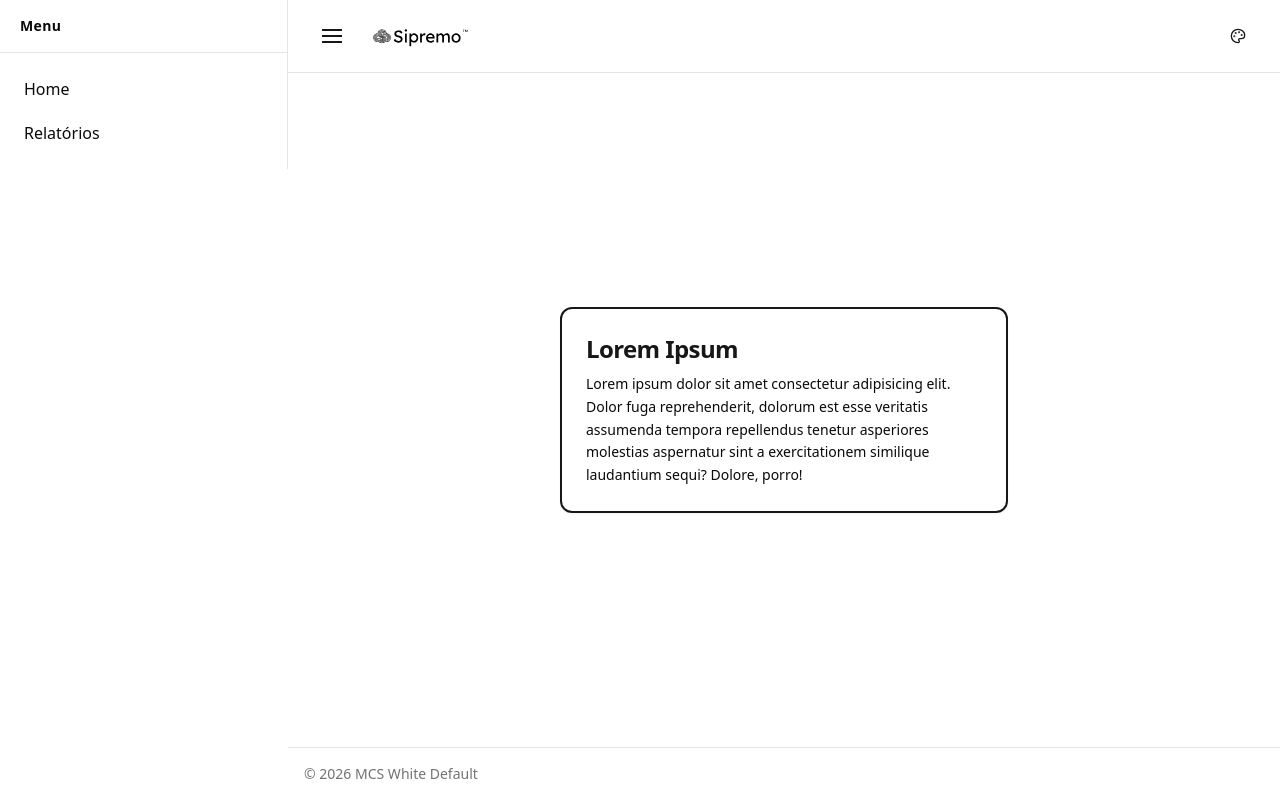
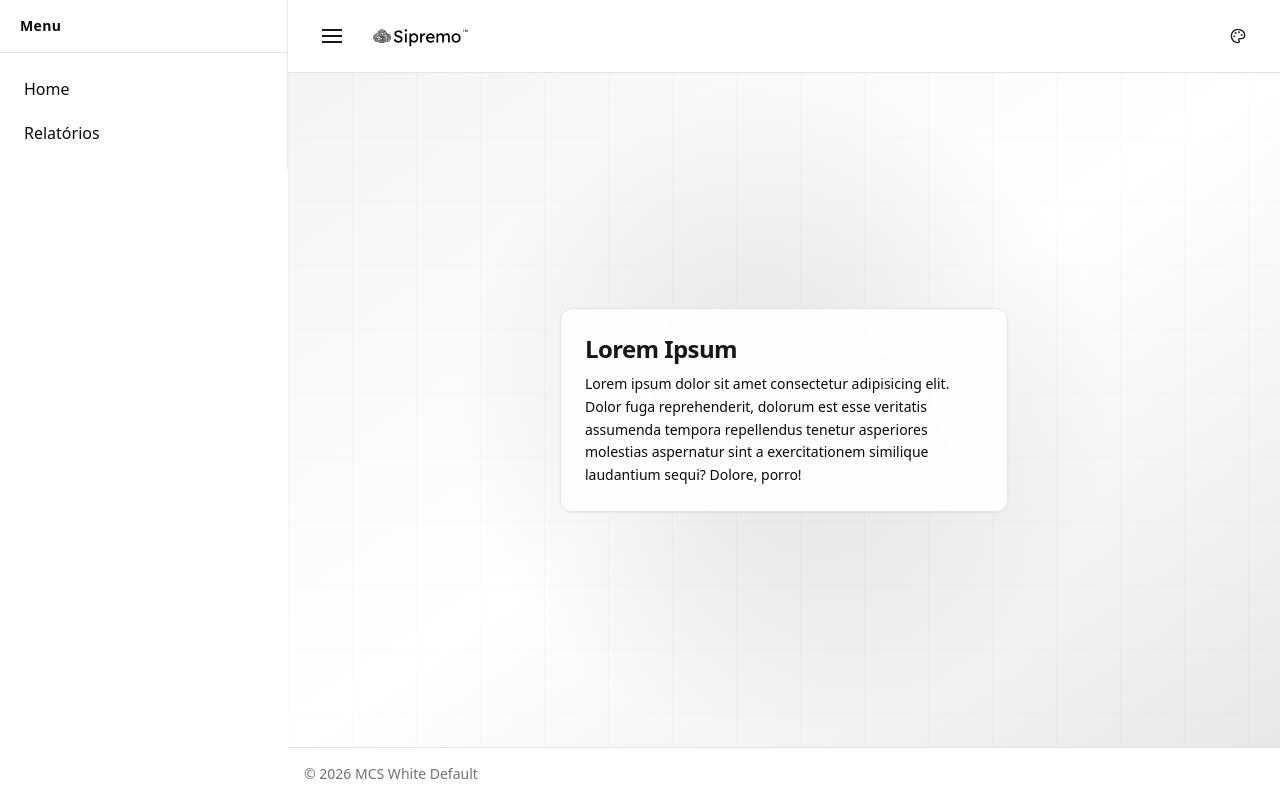
Before and after one commit to gustavosilva-sipremo/mcs-white-label-front, a React (Vite) app: page / in a window 1280 px wide. Built offline with nearby package versions, Linux system fonts and the light colour scheme.

Commit message:
UI Home improvement

```diff
--- a/src/core/renders/HomeRenderer.tsx
+++ b/src/core/renders/HomeRenderer.tsx
@@ -11,9 +11,34 @@ export function HomeRenderer() {
   }
 
   return (
-    <section className="flex flex-1 flex-col items-center justify-center gap-6 px-4">
+    <section className="relative flex flex-1 flex-col items-center justify-center px-4 overflow-hidden">
+      {/* Background pattern */}
+      <div aria-hidden className="pointer-events-none absolute inset-0">
+        {/* Base */}
+        <div className="absolute inset-0 bg-background" />
+
+        {/* Glow central */}
+        <div className="absolute inset-0 bg-[radial-gradient(circle_at_center,hsl(var(--primary)/0.12),transparent_55%)] dark:bg-[radial-gradient(circle_at_center,hsl(var(--primary)/0.2),transparent_60%)]" />
+
+        {/* Gradiente ambiente */}
+        <div className="absolute inset-0 bg-gradient-to-br from-primary/5 via-transparent to-primary/10 dark:from-primary/10 dark:to-primary/20" />
+
+        {/* Grid refinado */}
+        <div
+          className="absolute inset-0 opacity-[0.08] dark:opacity-[0.12]"
+          style={{
+            backgroundImage: `
+              linear-gradient(to right, hsl(var(--foreground) / 0.15) 1px, transparent 1px),
+              linear-gradient(to bottom, hsl(var(--foreground) / 0.15) 1px, transparent 1px)
+            `,
+            backgroundSize: "64px 64px",
+          }}
+        />
+      </div>
+
       {/* Conteúdo */}
-      <div className="max-w-md p-6 mx-auto transition-colors duration-300 border-2 rounded-xl bg-card text-card-foreground border-primary shadow-sm hover:shadow-md">
+      <div className="relative z-10 flex flex-col items-center gap-6">
+        <div className="max-w-md p-6 mx-auto transition-all duration-300 border rounded-xl bg-card/90 text-card-foreground border-border shadow-sm hover:shadow-md backdrop-blur-sm">
           <h1 className="mb-2 text-2xl font-bold tracking-tight text-primary">
             Lorem Ipsum
           </h1>
@@ -24,6 +49,7 @@ export function HomeRenderer() {
             exercitationem similique laudantium sequi? Dolore, porro!
           </p>
         </div>
+      </div>
     </section>
   );
 }
```
Lines whose indentation alone changed are shown as unchanged.
